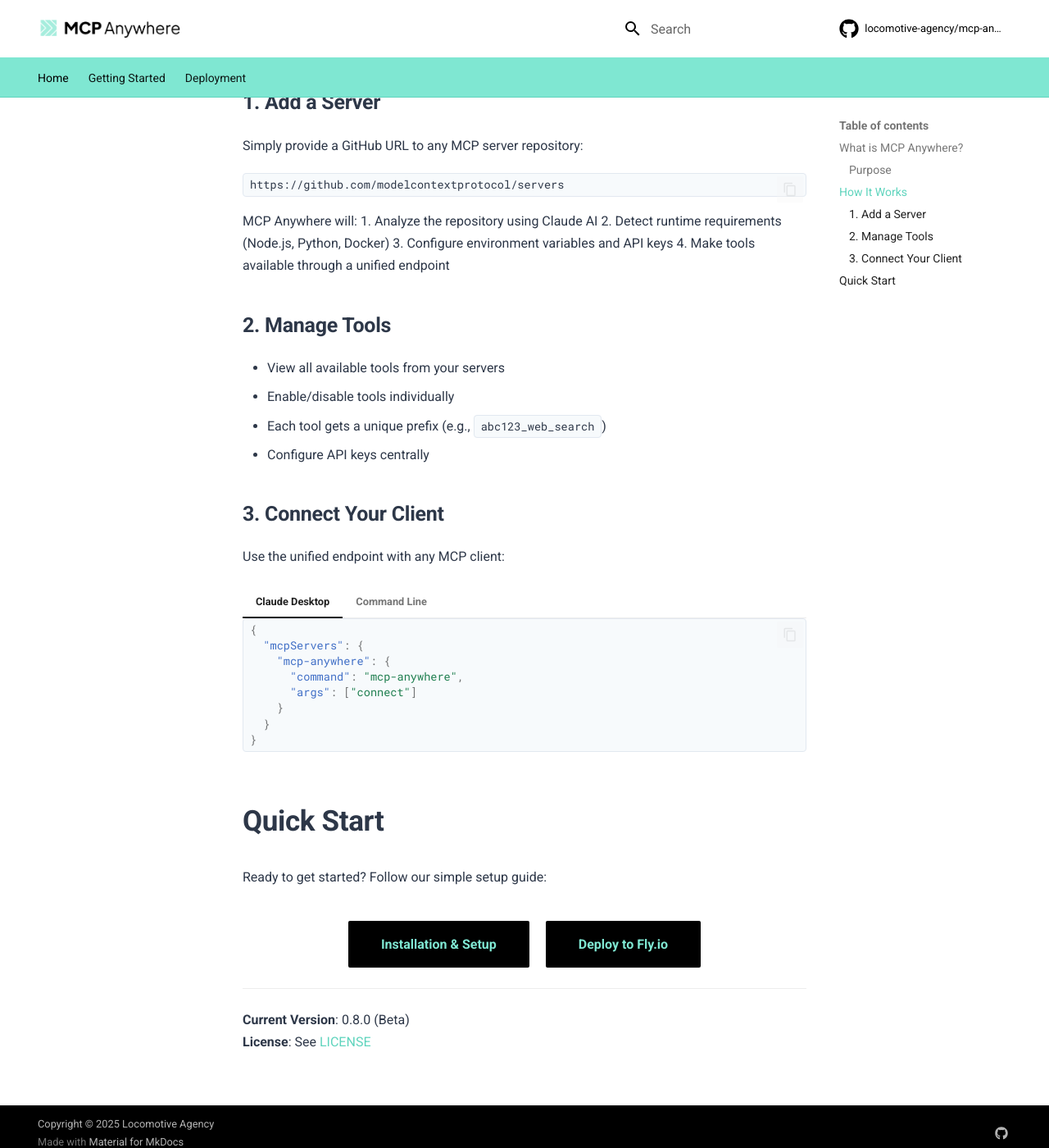
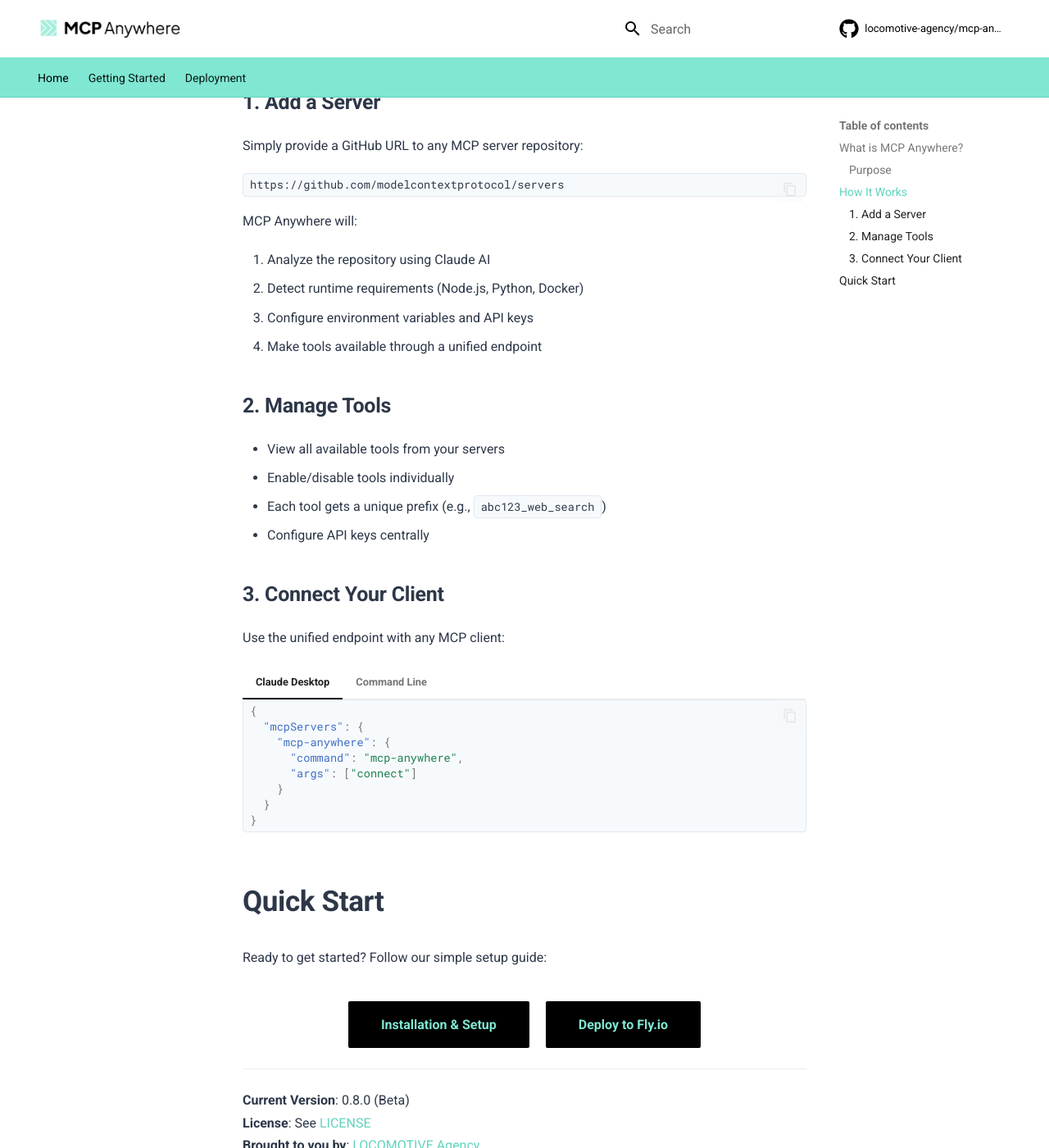
Before and after one commit to rodrigoscoelho/mcp-anywhere, an MkDocs documentation site: the page built from docs/index.md, in a window 1280 px wide and 1400 px high, scrolled down 2724 px. Shown: the whole window at 82% size. Built offline with MkDocs 1.6.1 and Material for MkDocs 9.7.7, drawn with Linux system fonts in a browser that asks for light colours; comment, search, counter and statistics services are not loaded.

Commit message:
Updated docs.  Thanks Savannah!

````diff
--- a/docs/index.md
+++ b/docs/index.md
@@ -63,6 +63,7 @@
 ```
 
 MCP Anywhere will:
+
 1. Analyze the repository using Claude AI
 2. Detect runtime requirements (Node.js, Python, Docker)
 3. Configure environment variables and API keys
@@ -111,3 +112,4 @@
 
 **Current Version**: 0.8.0 (Beta)
 **License**: See [LICENSE](https://github.com/locomotive-agency/mcp-anywhere/blob/main/LICENSE)
+**Brought to you by**: [LOCOMOTIVE Agency](https://locomotive.agency)
````
Also changed, not shown: docs/getting-started.md (+8 -3 lines).
